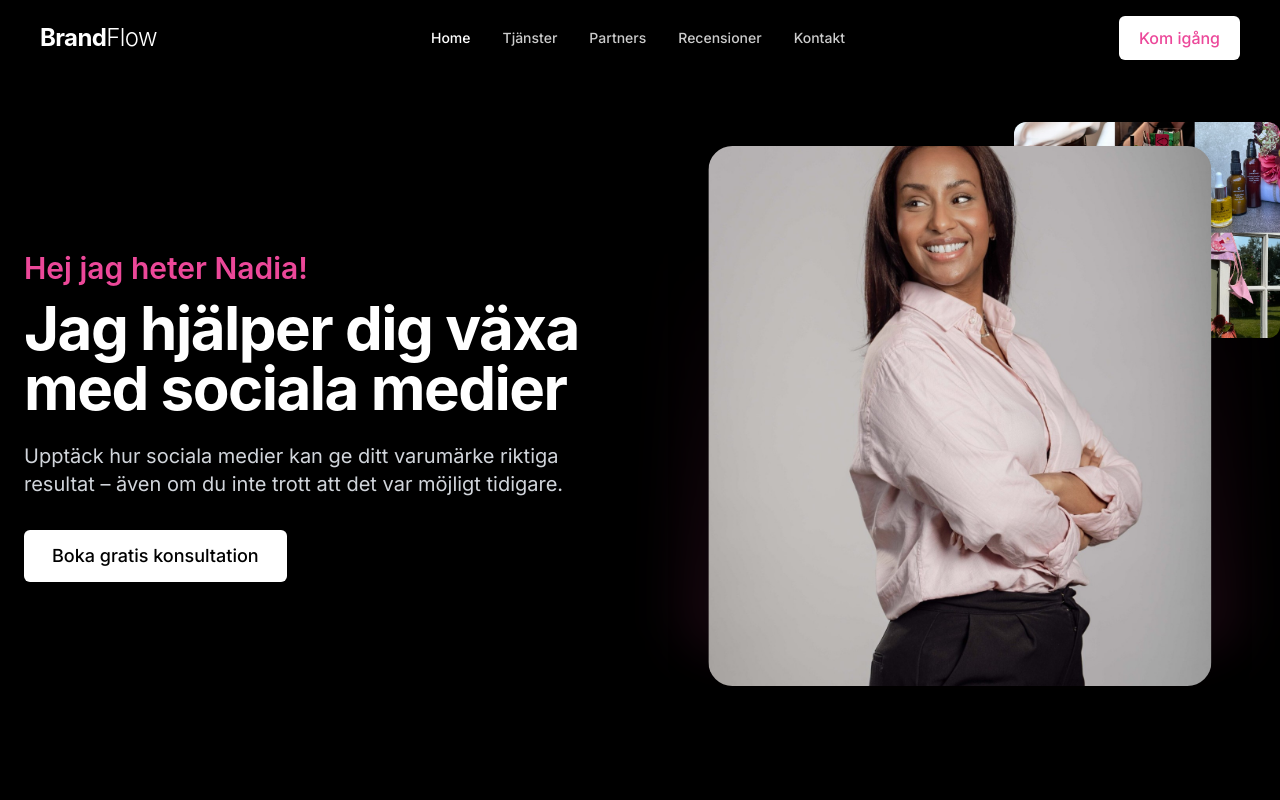
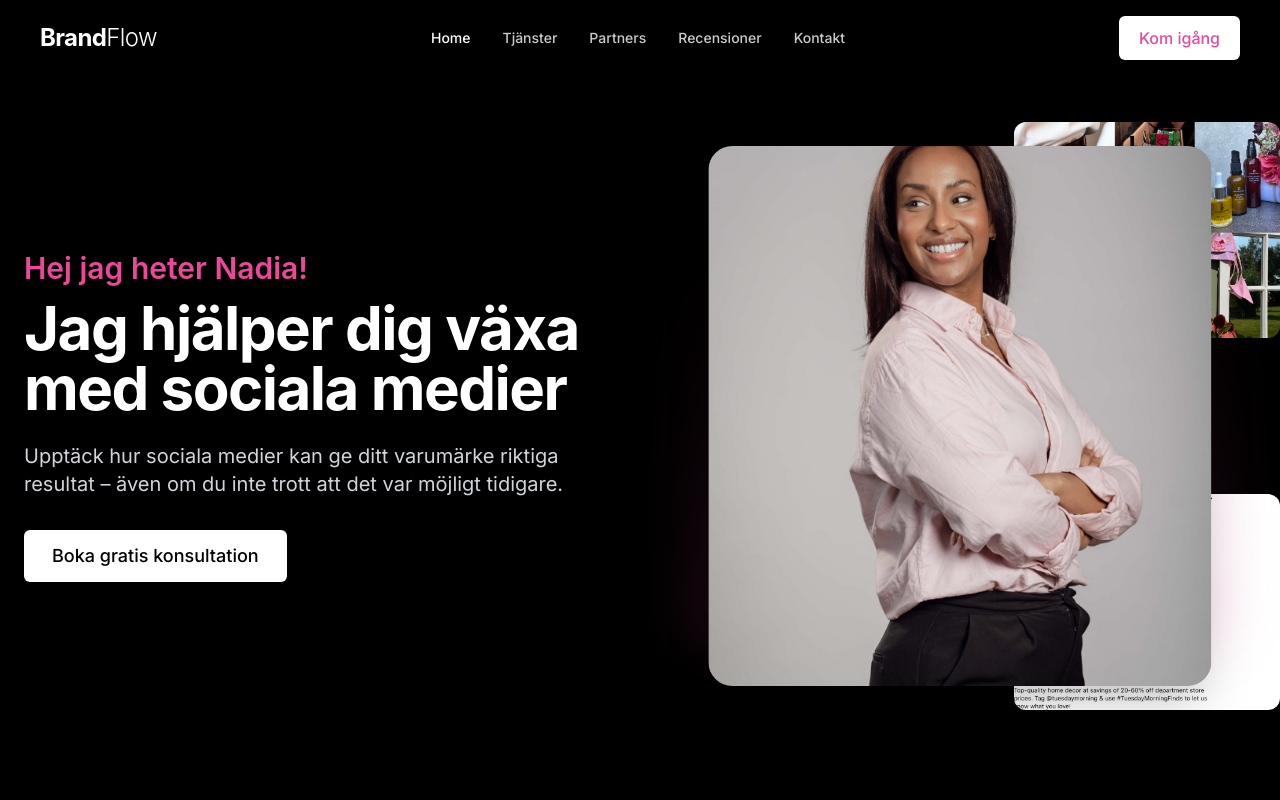
Before and after one commit to hdev2v/brandflow-replica, a React (Vite) app: page / in a window 1280 px wide. Shown: the top 800 px of the page. Built offline with nearby package versions, Linux system fonts and the light colour scheme; a web font is replaced by a local one.

Commit message:
Update HeroSection with collage image
The collage image in the HeroSection was updated and repositioned.

```diff
--- a/src/components/HeroSection.tsx
+++ b/src/components/HeroSection.tsx
@@ -79,6 +79,17 @@ const HeroSection = () => {
                 </div>
               </div>
 
+              {/* Social media screenshot positioned at bottom right behind the main portrait */}
+              <div className="absolute right-0 bottom-0 w-[45%] h-[40%] z-10 transform translate-x-6 translate-y-6">
+                <div className="rounded-xl overflow-hidden shadow-lg h-full">
+                  <img
+                    src="/lovable-uploads/5489e3ba-6f97-4712-9cc6-b0075c0b0340.png"
+                    alt="Social Media Performance"
+                    className="w-full h-full object-cover object-center"
+                  />
+                </div>
+              </div>
+
               {/* Single main portrait image */}
               <div className="absolute left-1/2 transform -translate-x-1/2 w-[90%] md:w-[85%] h-full z-20">
                 <div className="rounded-3xl overflow-hidden shadow-2xl h-full">
```
Also changed, not shown: public/lovable-uploads/5489e3ba-6f97-4712-9cc6-b0075c0b0340.png (added).
